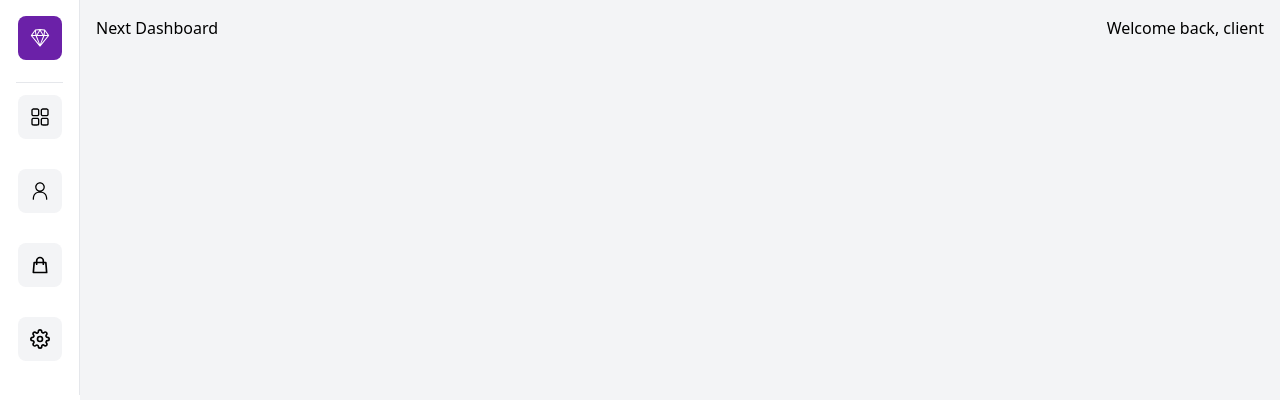
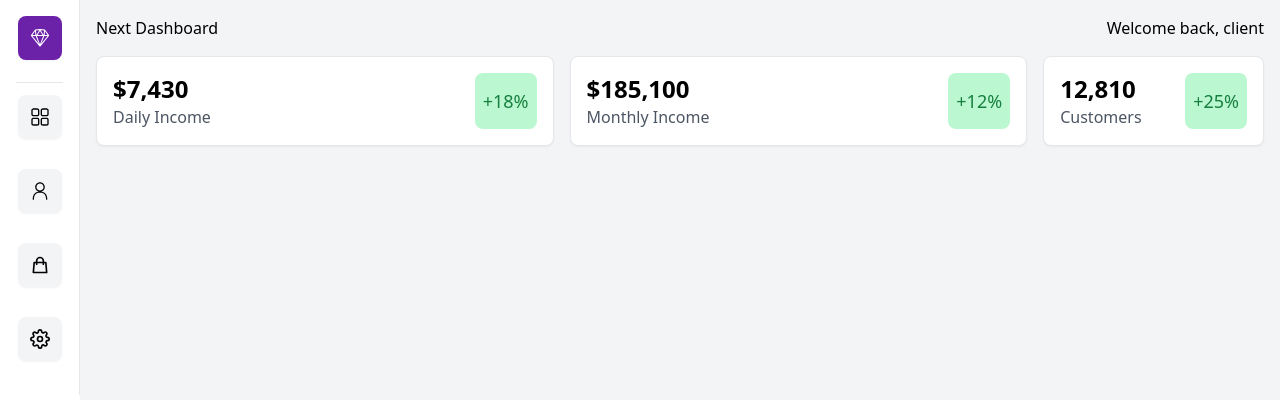
Before and after one commit to safariehsan/next-dashboard, a Next.js app: page / in a window 1280 px wide. Shown: the top 400 px of the page. Built offline with nearby package versions, Linux system fonts and the light colour scheme.

Commit message:
add top cards components

```diff
--- a/components/Sidebar.jsx
+++ b/components/Sidebar.jsx
@@ -11,28 +11,28 @@ const Sidebar = ({ children }) => {
       <div className="fixed w-20 p-4 bg-white border-r-[1px] flex flex-col justify-between">
         <div className="flex flex-col items-center">
           <Link href="/">
-            <div className="bg-purple-800 text-white p-3 rounded-lg inline-block">
+            <div className="bg-purple-800 text-white p-3 rounded-lg inline-block transition-all duration-500 shadow-sm hover:shadow-lg">
               <RxSketchLogo size={20} />
             </div>
           </Link>
           <span className="border-b-[1px] border-gray-200 w-full p-2"></span>
           <Link href="/customers">
-            <div className="bg-gray-100 hover:bg-gray-200 my-3 cursor-pointer p-3 rounded-lg inline-block">
+            <div className="bg-gray-100 hover:bg-gray-200 my-3 cursor-pointer p-3 rounded-lg inline-block transition-all duration-500 shadow-sm hover:shadow-lg">
               <RxDashboard size={20} />
             </div>
           </Link>
           <Link href="/customers">
-            <div className="bg-gray-100 hover:bg-gray-200 my-3 cursor-pointer p-3 rounded-lg inline-block">
+            <div className="bg-gray-100 hover:bg-gray-200 my-3 cursor-pointer p-3 rounded-lg inline-block transition-all duration-500 shadow-sm hover:shadow-lg">
               <RxPerson size={20} />
             </div>
           </Link>
           <Link href="/orders">
-            <div className="bg-gray-100 hover:bg-gray-200 my-3 cursor-pointer p-3 rounded-lg inline-block">
+            <div className="bg-gray-100 hover:bg-gray-200 my-3 cursor-pointer p-3 rounded-lg inline-block transition-all duration-500 shadow-sm hover:shadow-lg">
               <HiOutlineShoppingBag size={20} />
             </div>
           </Link>
           <Link href="/">
-            <div className="bg-gray-100 hover:bg-gray-200 my-3 cursor-pointer p-3 rounded-lg inline-block">
+            <div className="bg-gray-100 hover:bg-gray-200 my-3 cursor-pointer p-3 rounded-lg inline-block transition-all duration-500 shadow-sm hover:shadow-lg">
               <FiSettings size={20} />
             </div>
           </Link>
--- /dev/null
+++ b/components/TopCards.jsx
@@ -0,0 +1,37 @@
+import React from "react";
+
+const TopCards = () => {
+  return (
+    <div className="grid lg:grid-cols-5 gap-4 p-4">
+      <div className="lg:col-span-2 col-span-1 transition-shadow duration-500 shadow-sm hover:shadow-lg bg-white flex justify-between w-full border p-4 rounded-lg">
+        <div className="flex flex-col w-full">
+          <p className="text-2xl font-bold">$7,430</p>
+          <p className="text-gray-600">Daily Income</p>
+        </div>
+        <p className="bg-green-200 flex justify-center items-center p-2 rounded-lg">
+          <span className="text-green-700 text-lg">+18%</span>
+        </p>
+      </div>
+      <div className="lg:col-span-2 col-span-1 transition-shadow duration-500 shadow-sm hover:shadow-lg bg-white flex justify-between w-full border p-4 rounded-lg">
+        <div className="flex flex-col w-full">
+          <p className="text-2xl font-bold">$185,100</p>
+          <p className="text-gray-600">Monthly Income</p>
+        </div>
+        <p className="bg-green-200 flex justify-center items-center p-2 rounded-lg">
+          <span className="text-green-700 text-lg">+12%</span>
+        </p>
+      </div>
+      <div className="bg-white flex transition-shadow duration-500 shadow-sm hover:shadow-lg justify-between w-full border p-4 rounded-lg">
+        <div className="flex flex-col w-full">
+          <p className="text-2xl font-bold">12,810</p>
+          <p className="text-gray-600">Customers</p>
+        </div>
+        <p className="bg-green-200 flex justify-center items-center p-2 rounded-lg">
+          <span className="text-green-700 text-lg">+25%</span>
+        </p>
+      </div>
+    </div>
+  );
+};
+
+export default TopCards;
--- a/pages/index.js
+++ b/pages/index.js
@@ -1,4 +1,5 @@
 import Header from "@/components/Header";
+import TopCards from "@/components/TopCards";
 import Head from "next/head";
 
 export default function Home() {
@@ -12,6 +13,7 @@ export default function Home() {
       </Head>
       <main className="bg-gray-100 min-h-screen">
         <Header />
+        <TopCards />
       </main>
     </>
   );
```
